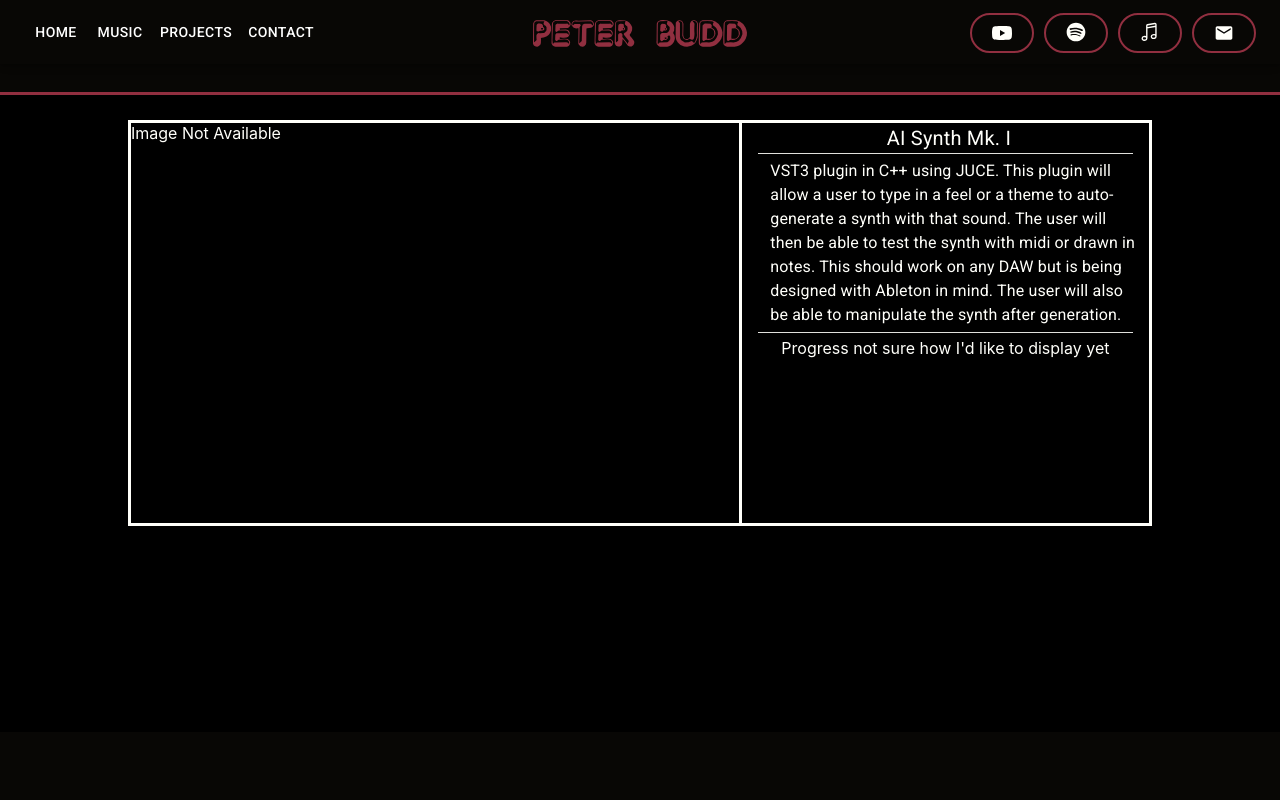
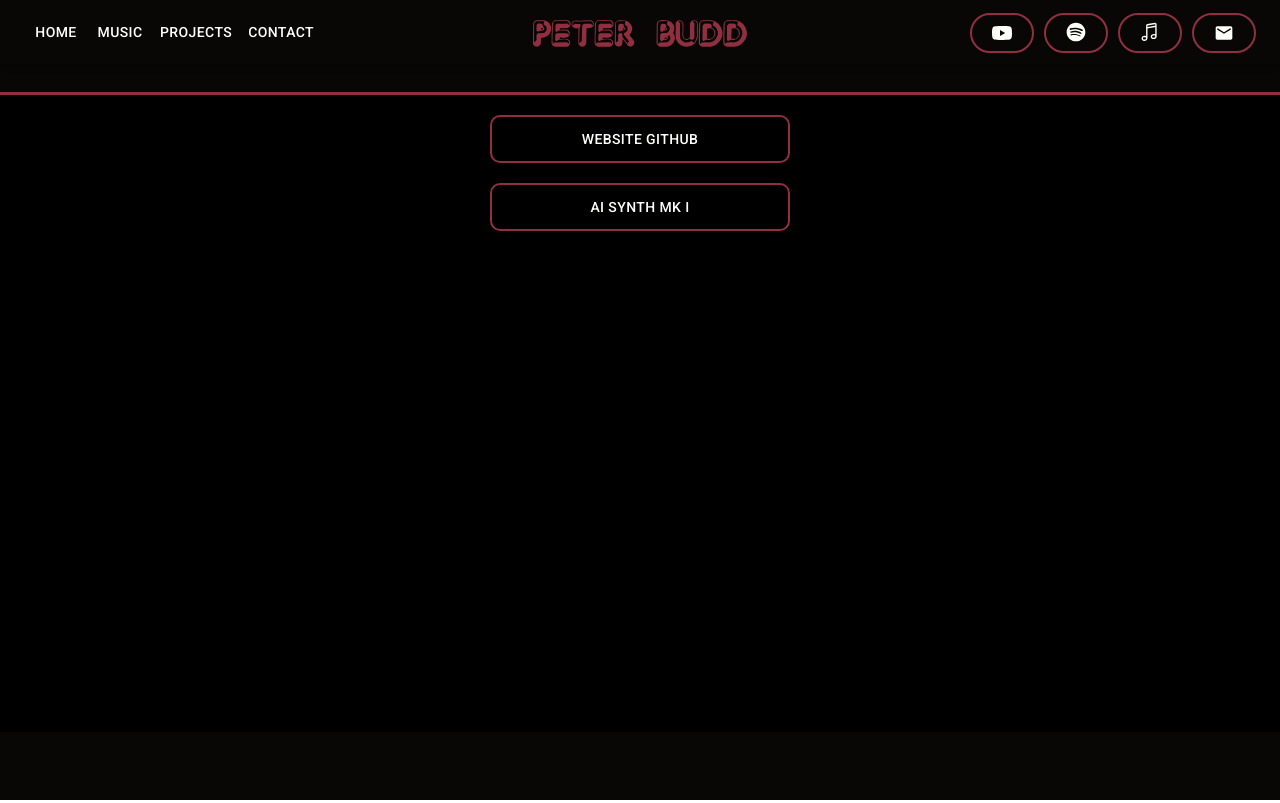
Before and after one commit to peteyb37/peteyb37.github.io, a React (Create React App) app: page /projects in a window 1280 px wide. Built offline with nearby package versions, Linux system fonts and the light colour scheme.

Commit message:
Updated Projects and Page title

```diff
--- a/src/App.tsx
+++ b/src/App.tsx
@@ -1,5 +1,5 @@
 import { Container, CssBaseline, Grid, Typography, Box } from '@mui/material';
-import React from 'react';
+import React, { useEffect } from 'react';
 import Home from './components/Home';
 import Header from './components/header';
 import Footer from './components/Footer';
@@ -15,6 +15,12 @@ import "./App.css";
 import SuspenseWrapper from "./components/SuspenseWrapper";
 
 function App() {
+
+  useEffect(() => {
+    document.title="BUDD Dev"
+  },[])
+
+
   return (
     <div>
       <BrowserRouter basename='/'>
--- a/src/components/Projects.tsx
+++ b/src/components/Projects.tsx
@@ -1,9 +1,19 @@
 import { Box, Typography, Fab, Divider  } from '@mui/material';
+import React, { useState } from 'react';
 
 function Projects() {
+
+  const [aiSynthOpen, setAiSynthOpen] = useState(false);
+
   return (
     <Box sx={{borderTop: '3px solid #912F40', display: 'flex', flexDirection: 'column', minHeight: '80vh', backgroundColor: 'black'}}>
-      <Box sx={{border: '3px solid #FFFFFA', marginLeft: '10%', marginRight: '10%', marginTop: '25px', color: '#FFFFFA', display: 'flex', flexDirection: 'row'}}>
+      <Box sx={{marginTop: '20px', width: '100%', display: 'flex', flexDirection: 'row', justifyContent: 'center'}}>
+        <Fab onClick={() => window.open('https://github.com/peteyb37/peteyb37.github.io?tab=readme-ov-file', '_blank')} variant='extended' sx={{width: '300px', borderRadius: '10px', color: '#FFFFFA', backgroundColor: 'black', border: '2px solid #912F40', "&:hover":{backgroundColor: '#702632'}}}>Website Github</Fab>
+      </Box>
+      <Box sx={{marginTop: '20px', width: '100%', display: 'flex', flexDirection: 'row', justifyContent: 'center'}}>
+        <Fab onClick={() => setAiSynthOpen(!aiSynthOpen)} variant='extended' sx={{width: '300px', borderRadius: '10px', color: '#FFFFFA', backgroundColor: 'black', border: '2px solid #912F40', "&:hover":{backgroundColor: '#702632'}}}>AI Synth MK I</Fab>
+      </Box>
+      {aiSynthOpen && (<Box sx={{border: '3px solid #FFFFFA', marginLeft: '10%', marginRight: '10%', marginTop: '25px', color: '#FFFFFA', display: 'flex', flexDirection: 'row'}}>
         <Box sx={{
           height: "400px",
           width: "60%",
@@ -30,7 +40,7 @@ function Projects() {
 
           </Box>
         </Box>
-      </Box>
+      </Box>)}
     </Box>
   )
 }
```
